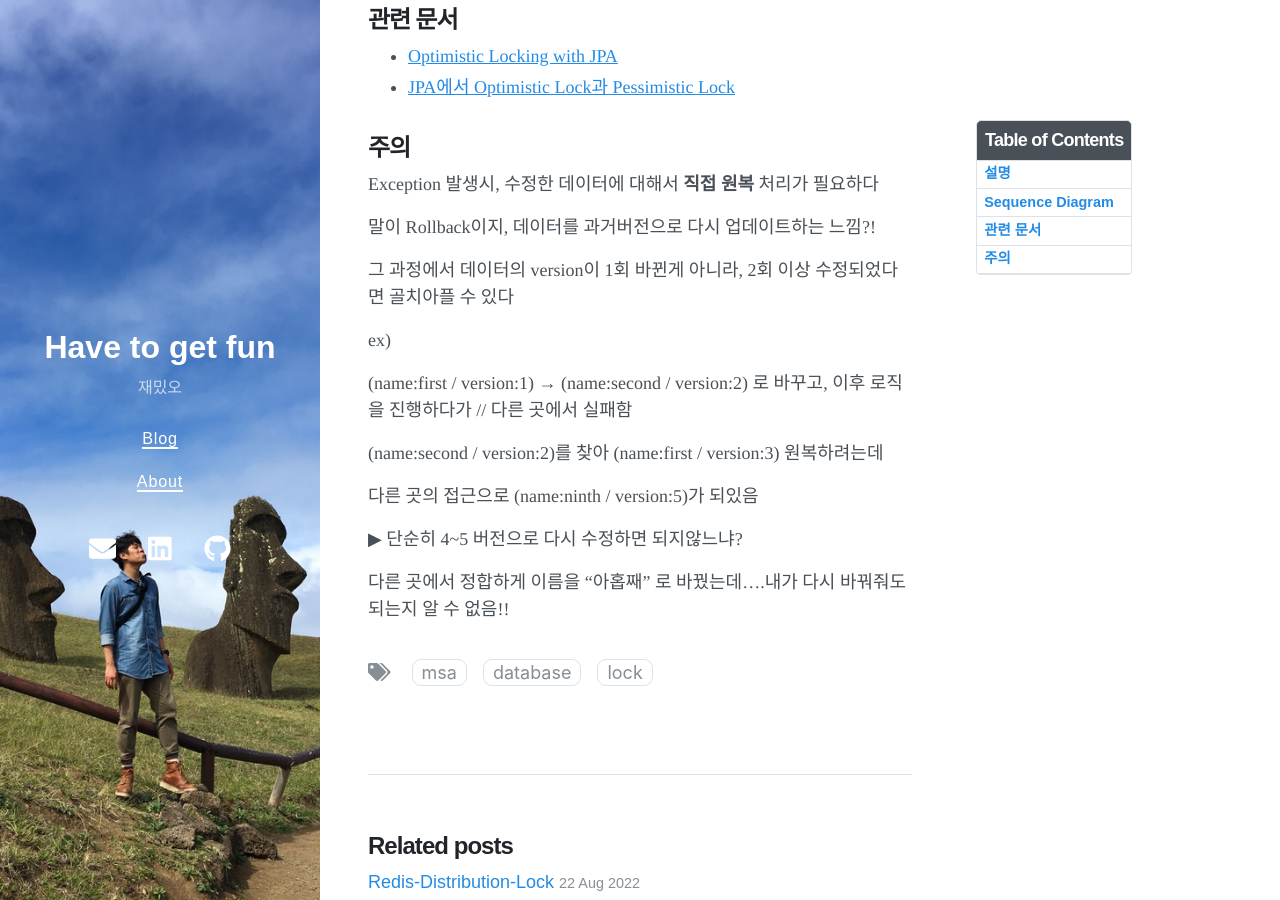
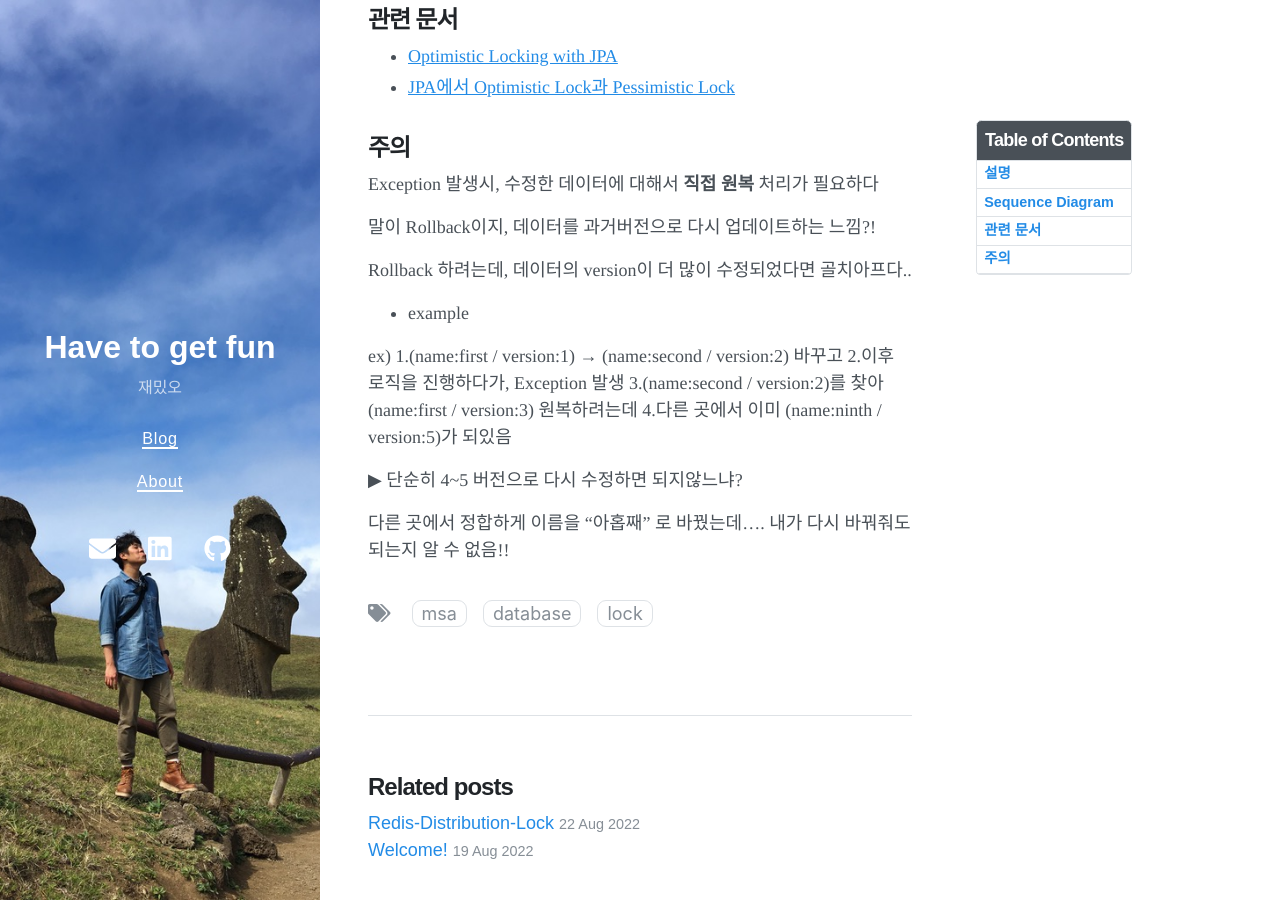
Before and after one commit to LeeJyeon/LeeJyeon.github.io, a Jekyll site: the page built from _posts/MSA/2022-08-25-Optimistic-Lock.md, in a window 1280 px wide and 900 px high, scrolled down 1394 px. Built offline with Jekyll 4.4.1, drawn with Linux system fonts in a browser that asks for light colours; nearby versions of some CDN libraries.

Commit message:
Optimistic Lock

```diff
--- a/_posts/MSA/2022-08-25-Optimistic-Lock.md
+++ b/_posts/MSA/2022-08-25-Optimistic-Lock.md
@@ -39,16 +39,17 @@ Exception 발생시, 수정한 데이터에 대해서 **직접 원복** 처리
 
 말이 Rollback이지, 데이터를 과거버전으로 다시 업데이트하는 느낌?!
 
-그 과정에서 데이터의 version이 1회 바뀐게 아니라, 2회 이상 수정되었다면 골치아플 수 있다
+Rollback 하려는데, 데이터의 version이 더 많이 수정되었다면 골치아프다..
+
+- example
 
 ex)
-
-(name:first / version:1) → (name:second / version:2) 로 바꾸고, 이후 로직을 진행하다가 // 다른 곳에서 실패함
-
-(name:second / version:2)를 찾아 (name:first / version:3) 원복하려는데
-
-다른 곳의 접근으로 (name:ninth / version:5)가 되있음
+1.(name:first / version:1) → (name:second / version:2) 바꾸고
+2.이후 로직을 진행하다가, Exception 발생
+3.(name:second / version:2)를 찾아 (name:first / version:3) 원복하려는데
+4.다른 곳에서 이미 (name:ninth / version:5)가 되있음
 
 ▶︎ 단순히 4~5 버전으로 다시 수정하면 되지않느냐?
 
-다른 곳에서 정합하게 이름을 "아홉째" 로 바꿨는데....내가 다시 바꿔줘도 되는지 알 수 없음!!
+다른 곳에서 정합하게 이름을 "아홉째" 로 바꿨는데....
+내가 다시 바꿔줘도 되는지 알 수 없음!!
```
